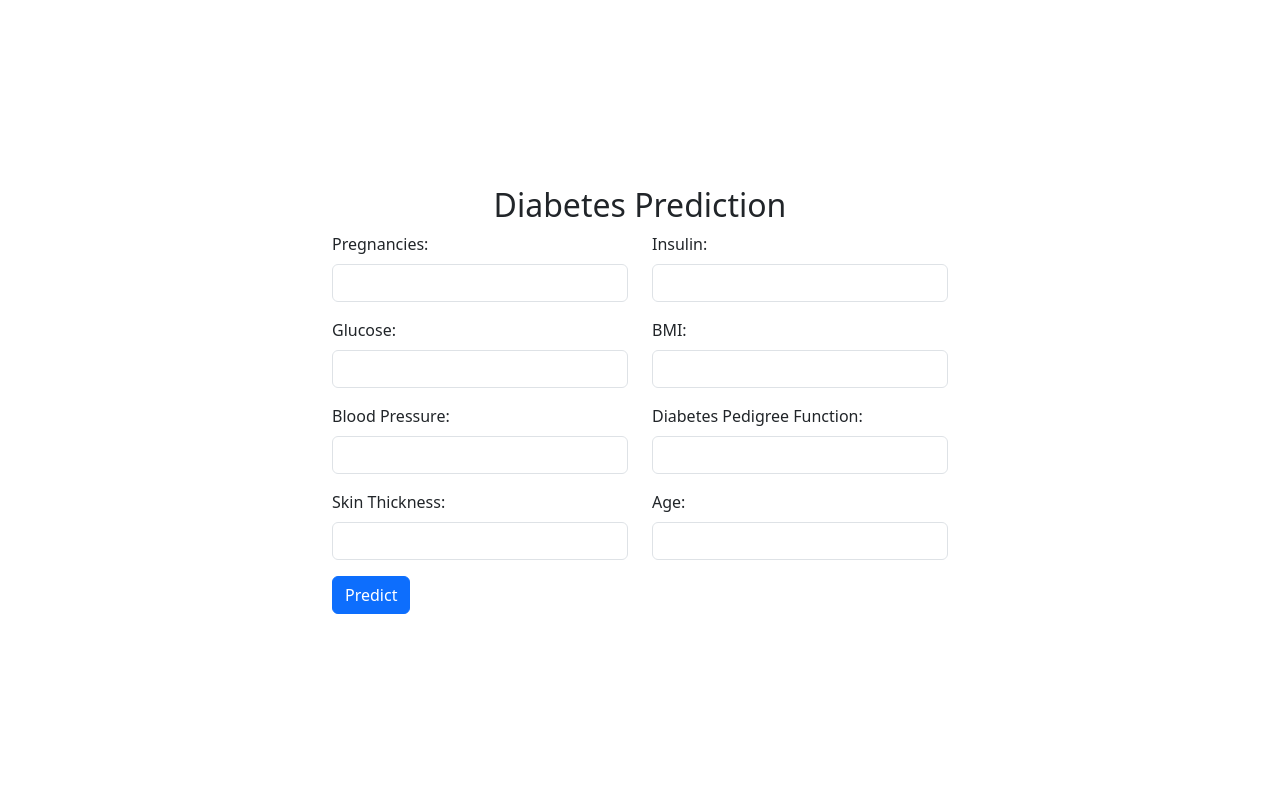
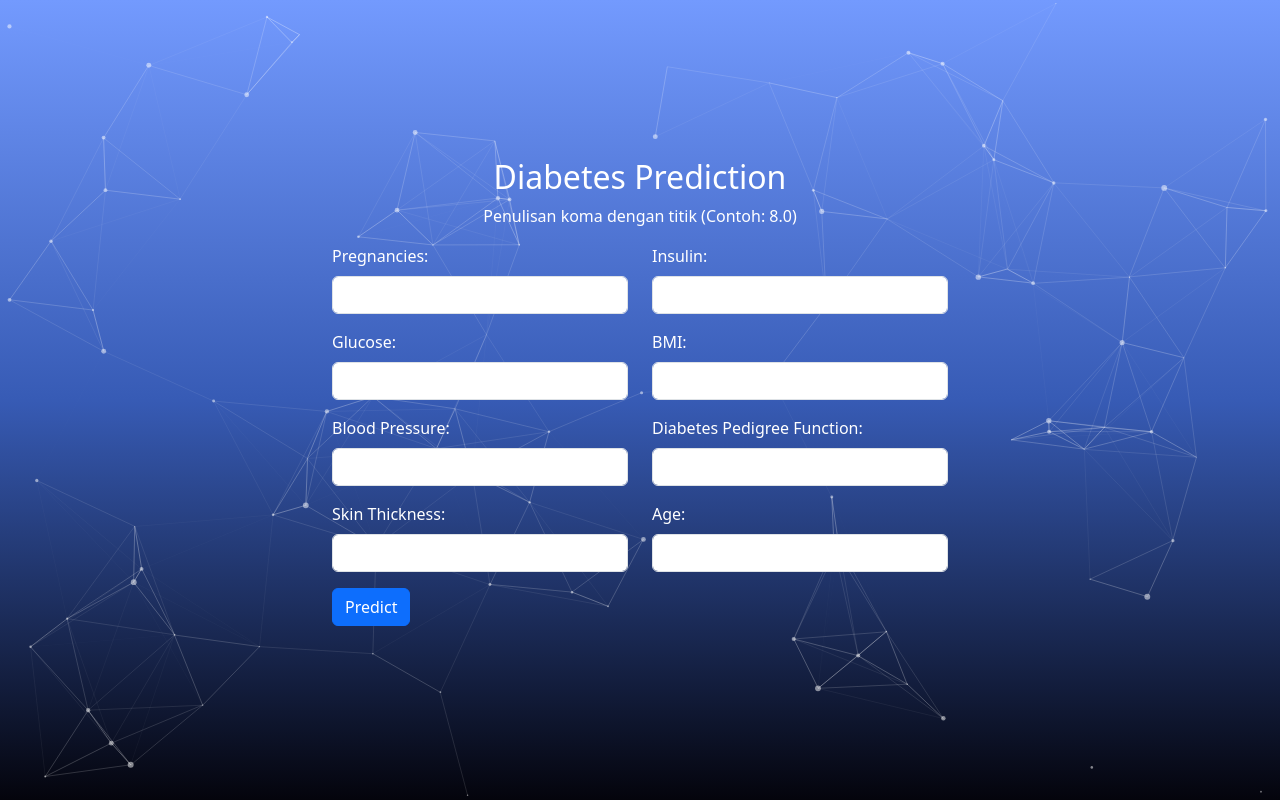
Before and after one commit to aanamin/apm, a Flask app: page / in a window 1280 px wide. Run offline with Flask 3, Linux system fonts and the light colour scheme; parts of the project's set-up code (start-up, migrations or seed data) failed here and were passed over.

Commit message:
color particle v2

```diff
--- a/web/templates/index.html
+++ b/web/templates/index.html
@@ -17,6 +17,14 @@
     ></script>
 
     <style>
+      body {
+        color: white;
+      }
+
+      .modal-content {
+        color: #04040c;
+      }
+
       /* ---- particles.js container ---- */
       #particles-js {
         position: fixed;
@@ -25,7 +33,7 @@
         z-index: -1;
         width: 100%;
         height: 100%;
-        background-color: #fff;
+        background: linear-gradient(#739afe, #375bb5, #04040c);
         background-size: cover;
         background-position: 50% 50%;
         background-repeat: no-repeat;
@@ -40,8 +48,9 @@
     <div class="container-fluid full-height" style="position: relative">
       <div id="particles-js"></div>
       <div class="row justify-content-center align-items-center full-height">
-        <div class="col-md-6">
+        <div class="col-md-6" style="margin-bottom: 16px">
           <h2 class="text-center">Diabetes Prediction</h2>
+          <p class="text-center">Penulisan koma dengan titik (Contoh: 8.0)</p>
           <form action="/predict" method="post" id="predictionForm">
             <div class="row">
               <div class="col-md-6">
```
